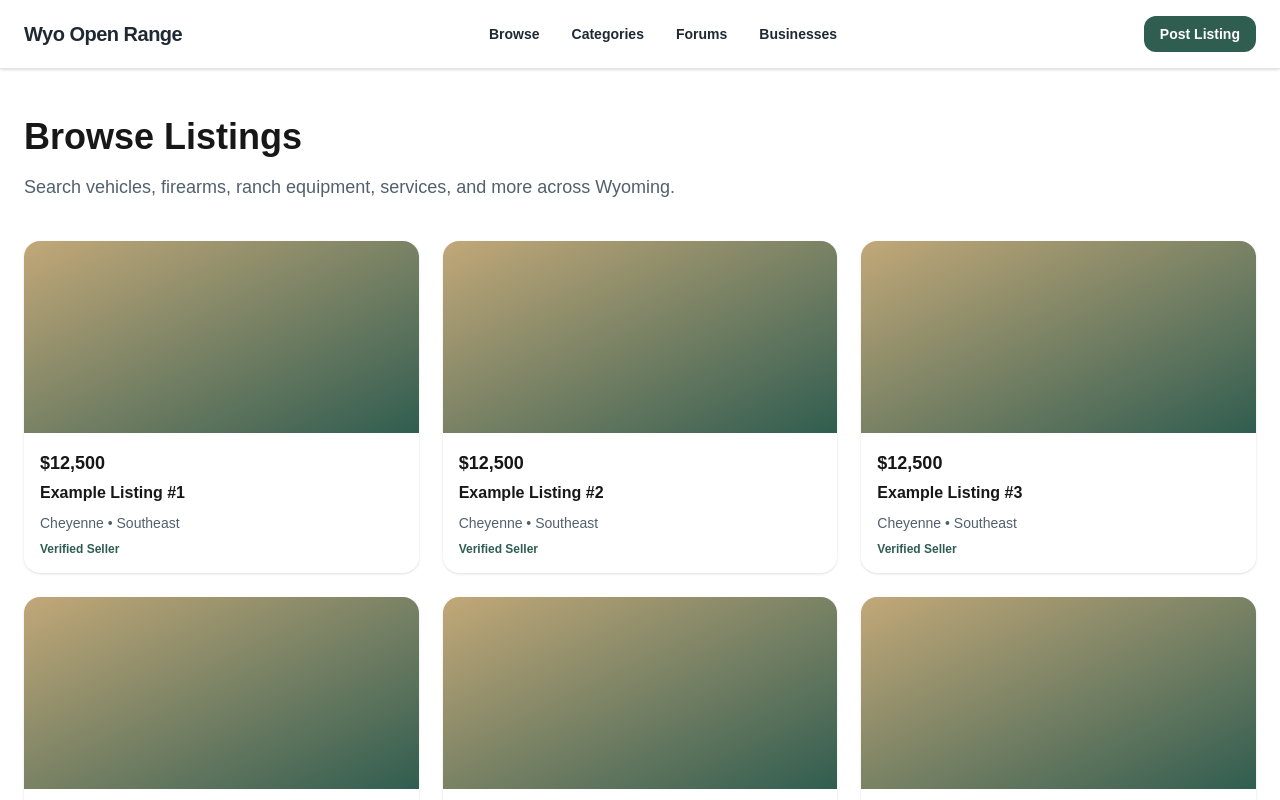
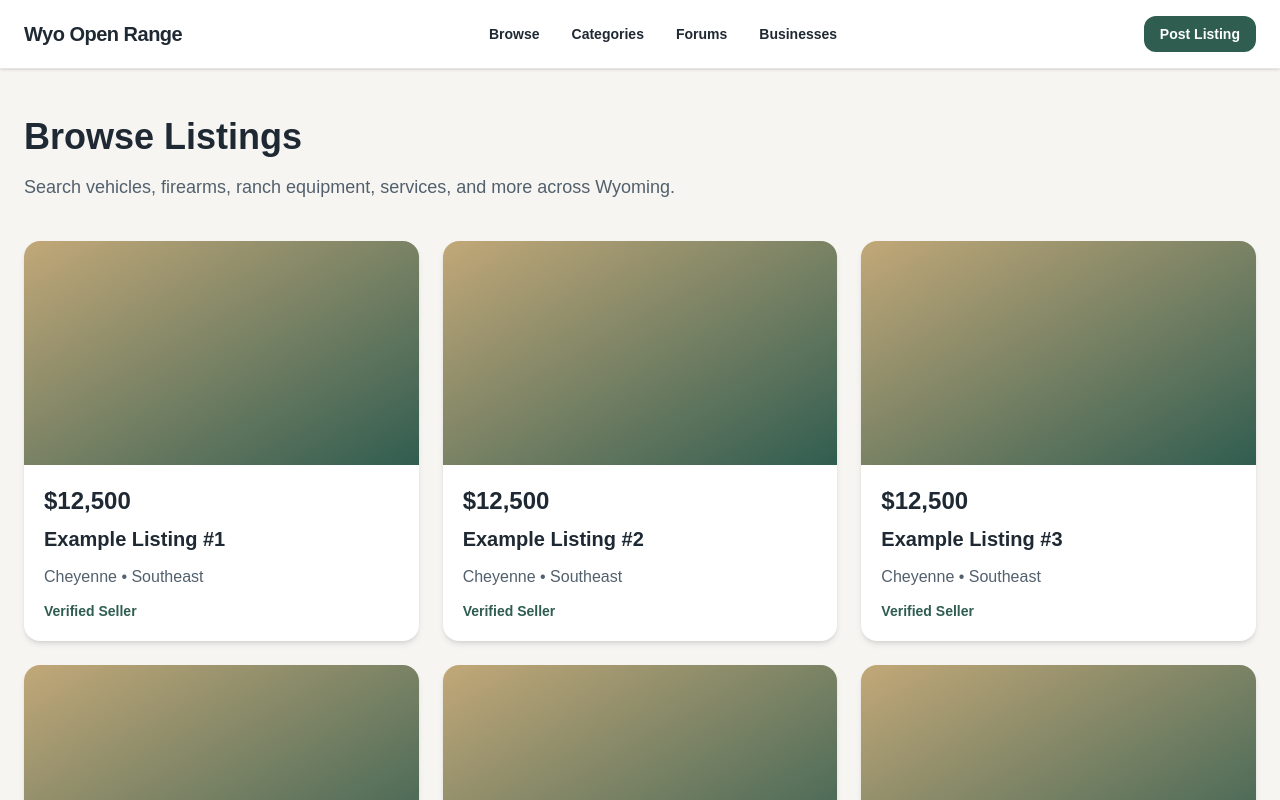
Before and after one commit to MReed606/wyo-open-range-v2, a Next.js app: page /listings in a window 1280 px wide. Shown: the top 800 px of the page. Built offline with nearby package versions, Linux system fonts and the light colour scheme.

Commit message:
Improve page readability and styling

```diff
--- a/src/app/businesses/page.tsx
+++ b/src/app/businesses/page.tsx
@@ -7,32 +7,43 @@ const businesses = [
 
 export default function BusinessesPage() {
   return (
-    <main className="mx-auto max-w-7xl px-6 py-12">
-      <h1 className="text-4xl font-bold">Verified Businesses</h1>
+    <main className="min-h-screen bg-[#F7F5F2]">
+      <section className="mx-auto max-w-7xl px-6 py-12">
+        <h1 className="text-4xl font-bold text-[#1F2933]">
+          Verified Businesses
+        </h1>
 
         <p className="mt-4 text-lg text-[#52606D]">
-        Find trusted local businesses, dealers, FFLs, outfitters, and service providers.
+          Find trusted local businesses, dealers, outfitters,
+          service providers, and Wyoming professionals.
         </p>
 
         <div className="mt-10 grid gap-6 md:grid-cols-2">
           {businesses.map((business) => (
-          <div key={business} className="rounded-2xl bg-white p-6 shadow-sm">
-            <p className="text-sm font-semibold text-[#2F5D50]">
+            <div
+              key={business}
+              className="rounded-2xl bg-white p-6 shadow-md transition hover:-translate-y-1 hover:shadow-xl"
+            >
+              <p className="text-sm font-bold uppercase tracking-wide text-[#2F5D50]">
                 Verified Business
               </p>
 
-            <h2 className="mt-2 text-2xl font-bold">{business}</h2>
+              <h2 className="mt-3 text-3xl font-bold text-[#1F2933]">
+                {business}
+              </h2>
 
-            <p className="mt-3 text-[#52606D]">
-              Serving Wyoming with trusted local service and marketplace support.
+              <p className="mt-4 text-base text-[#52606D]">
+                Serving Wyoming with trusted local service,
+                marketplace support, and verified operations.
               </p>
 
-            <button className="mt-5 rounded-xl border border-[#2F5D50] px-4 py-2 text-sm font-semibold text-[#2F5D50]">
+              <button className="mt-6 rounded-xl bg-[#2F5D50] px-5 py-3 text-sm font-semibold text-white transition hover:bg-[#24493f]">
                 View Business
               </button>
             </div>
           ))}
         </div>
+      </section>
     </main>
   );
 }
--- a/src/app/categories/page.tsx
+++ b/src/app/categories/page.tsx
@@ -9,8 +9,11 @@ const categories = [
 
 export default function CategoriesPage() {
   return (
-    <main className="mx-auto max-w-7xl px-6 py-12">
-      <h1 className="text-4xl font-bold">Categories</h1>
+    <main className="min-h-screen bg-[#F7F5F2]">
+      <section className="mx-auto max-w-7xl px-6 py-12">
+        <h1 className="text-4xl font-bold text-[#1F2933]">
+          Categories
+        </h1>
 
         <p className="mt-4 text-lg text-[#52606D]">
           Explore marketplace categories across Wyoming.
@@ -20,18 +23,21 @@ export default function CategoriesPage() {
           {categories.map((category) => (
             <div
               key={category}
-            className="flex h-40 items-end rounded-2xl bg-gradient-to-br from-[#2F5D50] to-[#1F2933] p-5 text-white shadow-sm"
+              className="flex h-48 items-end rounded-2xl bg-gradient-to-br from-[#2F5D50] to-[#1F2933] p-6 text-white shadow-md transition hover:-translate-y-1 hover:shadow-xl"
             >
               <div>
-              <h2 className="text-2xl font-bold">{category}</h2>
+                <h2 className="text-3xl font-bold">
+                  {category}
+                </h2>
 
-              <p className="mt-2 text-sm text-white/75">
+                <p className="mt-3 text-base text-white/80">
                   Browse local listings
                 </p>
               </div>
             </div>
           ))}
         </div>
+      </section>
     </main>
   );
 }
--- a/src/app/forums/page.tsx
+++ b/src/app/forums/page.tsx
@@ -7,27 +7,37 @@ const discussions = [
 
 export default function ForumsPage() {
   return (
-    <main className="mx-auto max-w-7xl px-6 py-12">
-      <h1 className="text-4xl font-bold">Community Forums</h1>
+    <main className="min-h-screen bg-[#F7F5F2]">
+      <section className="mx-auto max-w-7xl px-6 py-12">
+        <h1 className="text-4xl font-bold text-[#1F2933]">
+          Community Forums
+        </h1>
 
         <p className="mt-4 text-lg text-[#52606D]">
           Join statewide and regional discussions across Wyoming.
         </p>
 
-      <div className="mt-10 space-y-4">
+        <div className="mt-10 space-y-5">
           {discussions.map((discussion) => (
             <div
               key={discussion}
-            className="rounded-2xl bg-white p-5 shadow-sm"
+              className="rounded-2xl bg-white p-6 shadow-md transition hover:-translate-y-1 hover:shadow-xl"
             >
-            <h2 className="text-xl font-semibold">{discussion}</h2>
+              <h2 className="text-2xl font-bold text-[#1F2933]">
+                {discussion}
+              </h2>
 
-            <p className="mt-2 text-sm text-[#52606D]">
+              <p className="mt-3 text-base text-[#52606D]">
                 Southeast Region • 14 replies
               </p>
+
+              <button className="mt-5 rounded-xl bg-[#2F5D50] px-4 py-2 text-sm font-semibold text-white transition hover:bg-[#24493f]">
+                Open Discussion
+              </button>
             </div>
           ))}
         </div>
+      </section>
     </main>
   );
 }
--- a/src/app/listings/page.tsx
+++ b/src/app/listings/page.tsx
@@ -1,38 +1,45 @@
 export default function ListingsPage() {
   return (
-    <main className="mx-auto max-w-7xl px-6 py-12">
-      <h1 className="text-4xl font-bold">Browse Listings</h1>
+    <main className="min-h-screen bg-[#F7F5F2]">
+      <section className="mx-auto max-w-7xl px-6 py-12">
+        <h1 className="text-4xl font-bold text-[#1F2933]">
+          Browse Listings
+        </h1>
 
         <p className="mt-4 text-lg text-[#52606D]">
-        Search vehicles, firearms, ranch equipment, services, and more across Wyoming.
+          Search vehicles, firearms, ranch equipment,
+          services, and more across Wyoming.
         </p>
 
         <div className="mt-10 grid gap-6 md:grid-cols-3">
           {[1, 2, 3, 4, 5, 6].map((item) => (
             <div
               key={item}
-            className="overflow-hidden rounded-2xl bg-white shadow-sm"
+              className="overflow-hidden rounded-2xl bg-white shadow-md transition hover:-translate-y-1 hover:shadow-xl"
             >
-            <div className="h-48 bg-gradient-to-br from-[#C2A878] to-[#2F5D50]" />
+              <div className="h-56 bg-gradient-to-br from-[#C2A878] to-[#2F5D50]" />
 
-            <div className="p-4">
-              <p className="text-lg font-bold">$12,500</p>
+              <div className="p-5">
+                <p className="text-2xl font-bold text-[#1F2933]">
+                  $12,500
+                </p>
 
-              <h2 className="mt-1 font-semibold">
+                <h2 className="mt-2 text-xl font-semibold text-[#1F2933]">
                   Example Listing #{item}
                 </h2>
 
-              <p className="mt-2 text-sm text-[#52606D]">
+                <p className="mt-3 text-base text-[#52606D]">
                   Cheyenne • Southeast
                 </p>
 
-              <p className="mt-2 text-xs font-semibold text-[#2F5D50]">
+                <p className="mt-3 text-sm font-bold text-[#2F5D50]">
                   Verified Seller
                 </p>
               </div>
             </div>
           ))}
         </div>
+      </section>
     </main>
   );
 }
```
Lines whose indentation alone changed are shown as unchanged.
